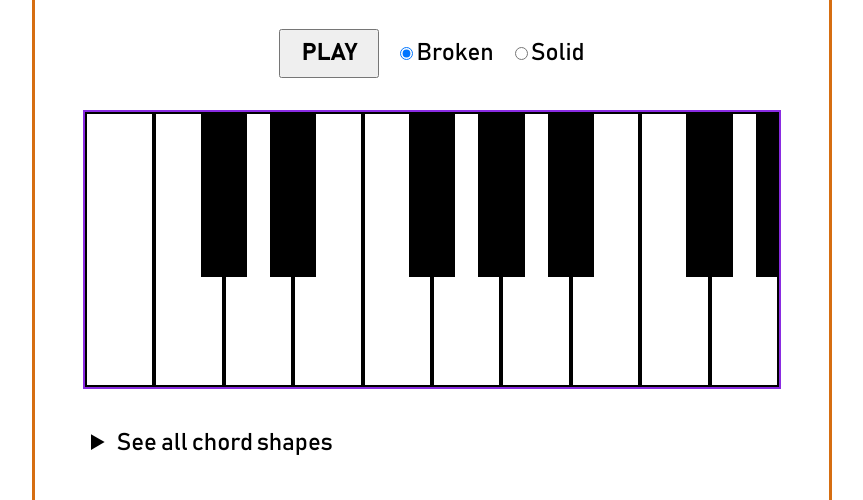
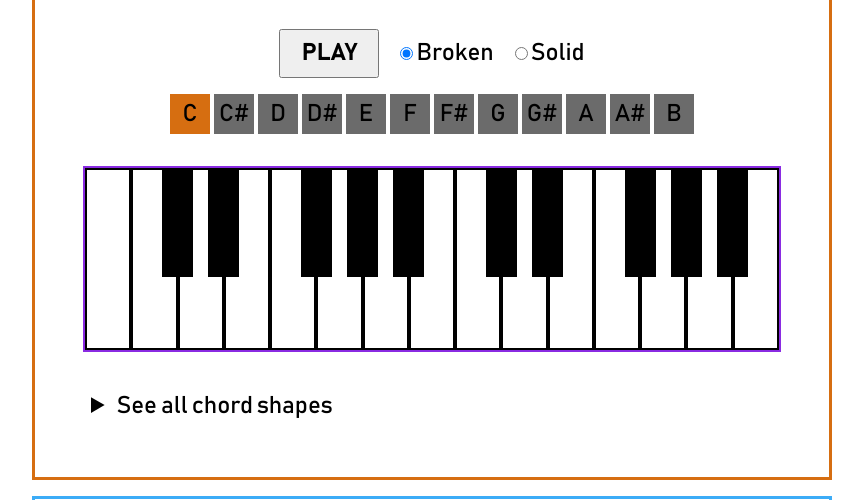
Before and after one commit to BretHudson/music-theory, a plain HTML site: page chord-progressions.html in a window 1280 px wide. Shown: the part 300-800 px from the top of the page, without its empty margins (208-1071 px from the left). Drawn offline with Linux system fonts and the light colour scheme; files whose address does not match are found by name.

Commit message:
Added the ability to switch chord progression key

```diff
--- a/chord-progressions.html
+++ b/chord-progressions.html
@@ -41,6 +41,14 @@
 
 			body {
 				font-family: 'Bahnschrift', sans-serif;
+			}
+
+			.keyChoice {
+				display: flex;
+
+				& :is(button) {
+					/**/
+				}
 			}
 
 			/* TODO: do something clever with overflow to allow black notes at the beginning to start before the keyboard
@@ -131,7 +139,8 @@
 
 			.settings {
 				display: flex;
-				justify-content: space-between;
+				flex-wrap: wrap;
+				justify-content: center;
 				align-items: center;
 				font-size: 1.5rem;
 				gap: 1rem;
@@ -143,6 +152,38 @@
 					font-weight: 700;
 					width: 6.25rem;
 					padding: 0.5rem 0.75rem;
+				}
+
+				.keyOptions {
+					display: flex;
+					gap: 0.25rem;
+					flex-wrap: wrap;
+					justify-content: center;
+
+					.option {
+						cursor: pointer;
+						aspect-ratio: 1;
+						width: 2.5rem;
+						background: #6b6b6b;
+						& :is(input[type='radio']) {
+							display: none;
+						}
+
+						& :is(label) {
+							cursor: inherit;
+							display: grid;
+							place-items: center;
+							width: 100%;
+							height: 100%;
+							&:hover {
+								background: var(--theme);
+							}
+						}
+
+						& :is(input[type='radio']:checked + label) {
+							background: var(--theme);
+						}
+					}
 				}
 			}
 
@@ -366,9 +407,21 @@
 				});
 			};
 
-			const highlightChord = (keyboardElem, chord, key = 'C') => {
-				chord.getNotes(key).forEach((noteIndex) => {
-					const key = keyboardElem.children.item(noteIndex + 1);
+			const highlightChord = (keyboardElem, chord, key) => {
+				const keys = [...keyboardElem.querySelectorAll('.highlight')];
+				keys.forEach((key) => key.classList.remove('highlight'));
+
+				const leftIndex = +keyboardElem.children
+					.item(0)
+					.getAttribute('data-note-index');
+
+				const chordNotes = chord.getNotes(key);
+				let offset = 0 - leftIndex - keyboardOffset;
+				// let offset = 1 + keyboardOffset;
+				while (offset < 0) offset += 12;
+				chordNotes.forEach((noteIndex) => {
+					let itemIndex = noteIndex + offset;
+					const key = keyboardElem.children.item(itemIndex);
 					if (key) key.classList.add('highlight');
 				});
 			};
@@ -400,18 +453,59 @@
 
 			const keysDivs = document.querySelectorAll('.keys');
 
-			const defaultKeys = ['B', ...notes, 'C', 'C#'];
+			const defaultKeys = [
+				'B',
+				...notes,
+				...notes,
+				// 'C',
+				// 'C#',
+				// 'D',
+				// 'D#',
+				// 'E',
+				// 'F',
+				// 'F#',
+				// 'G',
+				// 'G#',
+			];
 
-			const createKeyboard = (keysDiv, keys = defaultKeys) => {
+			let keyboardOffset = 0;
+
+			const configureKeyboard = (keysDiv, _keys, key = 'C') => {
+				const indexOfKey = noteToIndexMap[key];
+				const leftKeyIndex = noteToIndexMap[_keys[0]];
+
+				const offset = 1;
+				const allKeysSkipped = _keys.slice(offset, indexOfKey + offset);
+				const whiteKeysSkipped = allKeysSkipped.filter(
+					(n) => !n.endsWith('#'),
+				);
+
+				const keys = [..._keys];
+				keyboardOffset = 0;
+				// for (
+				// 	let i = 0;
+				// 	i < whiteKeysSkipped.length;
+				// 	++i, ++keyboardOffset
+				// ) {
+				// 	const k = keys.shift();
+				// 	const lastKeyIndex = noteToIndexMap[keys.at(-1)];
+				// 	const nextKeyIndex = (lastKeyIndex + 1) % 12;
+				// 	keys.push(notes[nextKeyIndex]);
+
+				// 	if (keys[0].endsWith('#')) {
+				// 		--i;
+				// 	}
+				// }
+
+				let curOctave = 3;
 				let nn = 0;
-				keysDiv.style.setProperty(
-					'--num-white-keys',
-					keys.filter((k) => !k.endsWith('#')).length,
-				);
-				let curOctave = 3;
-				keys.forEach((note, arrIndex) => {
-					const key = createElement('key');
-					// key.addEventListener('click', noteOnClick);
+				// if (key !== 'C' && key !== 'C#') curOctave = 4;
+				[...keysDiv.children].forEach((key, arrIndex) => {
+					key.classList.remove('natural');
+					key.classList.remove('sharp');
+					key.classList.remove('flat');
+
+					const note = keys[arrIndex];
 
 					const index = noteToIndexMap[note];
 
@@ -419,6 +513,11 @@
 					if (noteIndex === 0) ++curOctave;
 
 					const octave = curOctave;
+
+					const noteText = key.querySelector('.data-note');
+					noteText.innerHTML = note.replace('#', UNICODE.SHARP);
+					const octaveText = key.querySelector('.data-octave');
+					octaveText.innerHTML = octave;
 
 					key.setAttribute('data-note', note);
 					key.setAttribute('data-note-index', noteIndex);
@@ -435,22 +534,38 @@
 						key.classList.add('natural');
 						++nn;
 					}
+				});
+			};
+
+			const createKeyboard = (
+				keysDiv,
+				keys = defaultKeys,
+				currentKey = 'C',
+			) => {
+				keysDiv.style.setProperty(
+					'--num-white-keys',
+					keys.filter((k) => !k.endsWith('#')).length,
+				);
+				const keyElems = keys.map((note, arrIndex) => {
+					const key = createElement('key');
+					key.addEventListener('click', noteOnClick);
 
 					const text = createElement('text');
 
 					const noteText = createElement('data-note', 'span');
-					noteText.innerHTML = note.replace('#', UNICODE.SHARP);
 
 					const octaveText = createElement('data-octave', 'sub');
-					octaveText.innerHTML = octave;
 
 					text.append(noteText, octaveText);
 					key.append(text);
 					keysDiv.append(key);
+
+					configureKeyboard(keysDiv, keys, currentKey);
 				});
 			};
 
-			keysDivs.forEach((k) => createKeyboard(k));
+			// console.log({ keysDivs });
+			// keysDivs.forEach((k) => createKeyboard(k));
 
 			// Create an audio context.
 			const audioContext = new AudioContext();
@@ -618,8 +733,9 @@
 						div.innerHTML = '';
 						div.textContent = key
 							? notes[
-									majorScaleOffsets[chord.degreeIndex] +
-										noteToIndexMap[key]
+									(majorScaleOffsets[chord.degreeIndex] +
+										noteToIndexMap[key]) %
+										12
 							  ]
 							: chord.degree;
 
@@ -762,7 +878,7 @@
 				name: 'The "Something" Progression',
 				chords: ['I', 'IM7', 'I7', 'IV'].map(createChord),
 				theme: 'orange',
-				keys: [...defaultKeys, 'D', 'D#'],
+				keys: [...defaultKeys],
 			};
 
 			somethingProgression.chords[3].inversion = 2;
@@ -774,7 +890,7 @@
 					createChord,
 				),
 				theme: 'blue',
-				keys: [...defaultKeys, 'D', 'D#'],
+				keys: [...defaultKeys],
 			};
 
 			augmentedClimbProgression.chords[4].inversion = 2;
@@ -786,7 +902,7 @@
 					createChord,
 				),
 				theme: 'red',
-				keys: [...defaultKeys, 'D', 'D#', 'E', 'F', 'F#', 'G', 'G#'],
+				keys: [...defaultKeys],
 			};
 
 			const test_allWhiteKeysProgressions = {
@@ -795,14 +911,14 @@
 					createChord,
 				),
 				theme: 'red',
-				keys: [...defaultKeys, 'D', 'D#', 'E', 'F', 'F#', 'G', 'G#'],
+				keys: [...defaultKeys],
 			};
 
 			const test_scaledIntervalsProgression = {
 				name: '[Debug] Scaled Intervals',
 				chords: ['I', 'I6', 'I7', 'I9', 'I11', 'I13'].map(createChord),
 				theme: 'red',
-				keys: [...defaultKeys, 'D', 'D#', 'E', 'F', 'F#', 'G', 'G#'],
+				keys: [...defaultKeys],
 			};
 
 			const progressions = [
@@ -814,6 +930,25 @@
 			];
 
 			progressions.forEach(({ name, chords, theme, keys }, progIndex) => {
+				let currentKey = 'C';
+
+				const changeKey = (newKey = 'C') => {
+					currentKey = newKey;
+
+					chords.forEach((chord, i) => {
+						chord.setHTML(chordTextElements[i], currentKey);
+					});
+
+					// change the keyboard layout
+					configureKeyboard(mainKeyboardElem, keys, currentKey);
+
+					[...showChordsContent.children].forEach((keysElem, i) => {
+						configureKeyboard(keysElem, keys, currentKey);
+
+						highlightChord(keysElem, chords[i], currentKey);
+					});
+				};
+
 				const wrapper = createElement('wrapper');
 				wrapper.style.setProperty('--theme', `var(--dbp-${theme})`);
 				wrapper.style.setProperty(
@@ -855,7 +990,7 @@
 						// set up the interval
 
 						const frequences = chords[index]
-							.getNotes('C')
+							.getNotes(currentKey)
 							.map((n) => getFrequency(4, n));
 						const length = playChord(curChordType, ...frequences);
 
@@ -935,7 +1070,7 @@
 							highlightChord(
 								mainKeyboardElem,
 								chords[index],
-								'C',
+								currentKey,
 							);
 						},
 						// onComplete
@@ -973,13 +1108,39 @@
 					},
 				);
 
+				// Settings / Key
+				const keyOptionsWrapper = createElement('keyOptions');
+				notes.forEach((note, i) => {
+					const wrapper = createElement('option');
+					keyOptionsWrapper.append(wrapper);
+
+					const id = `${progIndex}-key-${i}`;
+
+					const radio = createElement(undefined, 'input');
+					radio.setAttribute('type', 'radio');
+					radio.setAttribute('name', `key-${progIndex}`);
+					radio.setAttribute('value', note);
+					radio.addEventListener('click', () => {
+						changeKey(note);
+					});
+					radio.id = id;
+					wrapper.append(radio);
+
+					const label = createElement(undefined, 'label');
+					label.setAttribute('for', id);
+					label.textContent = note;
+					wrapper.append(label);
+				});
+				settings.append(keyOptionsWrapper);
+
 				// main keyboard
 				const mainKeyboardElem = createElement('keys hide-note-names');
-				createKeyboard(mainKeyboardElem, keys);
+				createKeyboard(mainKeyboardElem, keys, currentKey);
 				wrapper.append(mainKeyboardElem);
 
 				// <details>
 				const showChords = createElement(undefined, 'details');
+				// showChords.setAttribute('open', undefined);
 				wrapper.append(showChords);
 
 				const showChordsSummary = createElement(undefined, 'summary');
@@ -989,6 +1150,8 @@
 				const showChordsContent = createElement('contents');
 				showChords.append(showChordsContent);
 
+				const chordTextElements = [];
+
 				// each chord
 				chords.forEach((chord, i) => {
 					const degreeElem = createElement('degree');
@@ -997,13 +1160,13 @@
 						stopAllNotes();
 
 						const frequences = chord
-							.getNotes('C')
+							.getNotes(currentKey)
 							.map((n) => getFrequency(4, n));
 						playChord(curChordType, ...frequences);
 					});
 
 					degreeElem.addEventListener('mouseenter', () => {
-						highlightChord(mainKeyboardElem, chord, 'C');
+						highlightChord(mainKeyboardElem, chord, currentKey);
 					});
 
 					degreeElem.addEventListener('mouseleave', () => {
@@ -1024,12 +1187,14 @@
 					const chordElem = createElement('chord');
 					chordElem.append(createElement());
 					const chordText = createElement('text');
-					chord.setHTML(chordText, 'C');
+					chord.setHTML(chordText, currentKey);
 					chordElem.append(chordText);
 					if (i === chords.length - 1) {
 						chordElem.append(createElement());
 						chordElem.append(createElement());
 					}
+
+					chordTextElements.push(chordText);
 
 					degreeElem.append(nameElem);
 					degreeElem.append(chordElem);
@@ -1037,10 +1202,10 @@
 					progressionElem.append(degreeElem);
 
 					const keyboardElem = createElement('keys hide-note-names');
-					createKeyboard(keyboardElem, keys);
+					createKeyboard(keyboardElem, keys, currentKey);
 					showChordsContent.append(keyboardElem);
 
-					highlightChord(keyboardElem, chord, 'C');
+					highlightChord(keyboardElem, chord, currentKey);
 				});
 
 				document.body.append(wrapper);
@@ -1052,6 +1217,14 @@
 				].forEach((input) => {
 					input.checked = true;
 				});
+
+				[
+					...document.body.querySelectorAll(
+						`input[type="radio"][value="C"]`,
+					),
+				].forEach((input) => {
+					input.checked = true;
+				});
 			});
 		</script>
 	</body>
```
